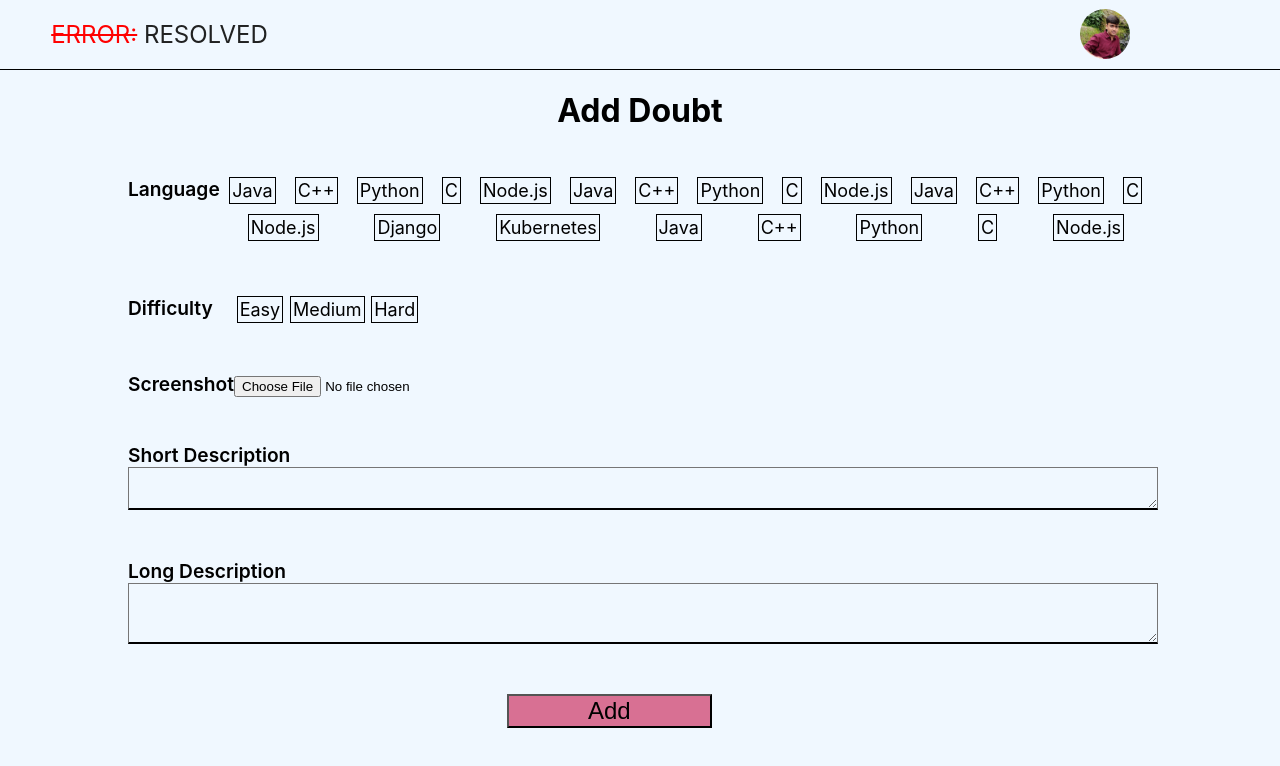
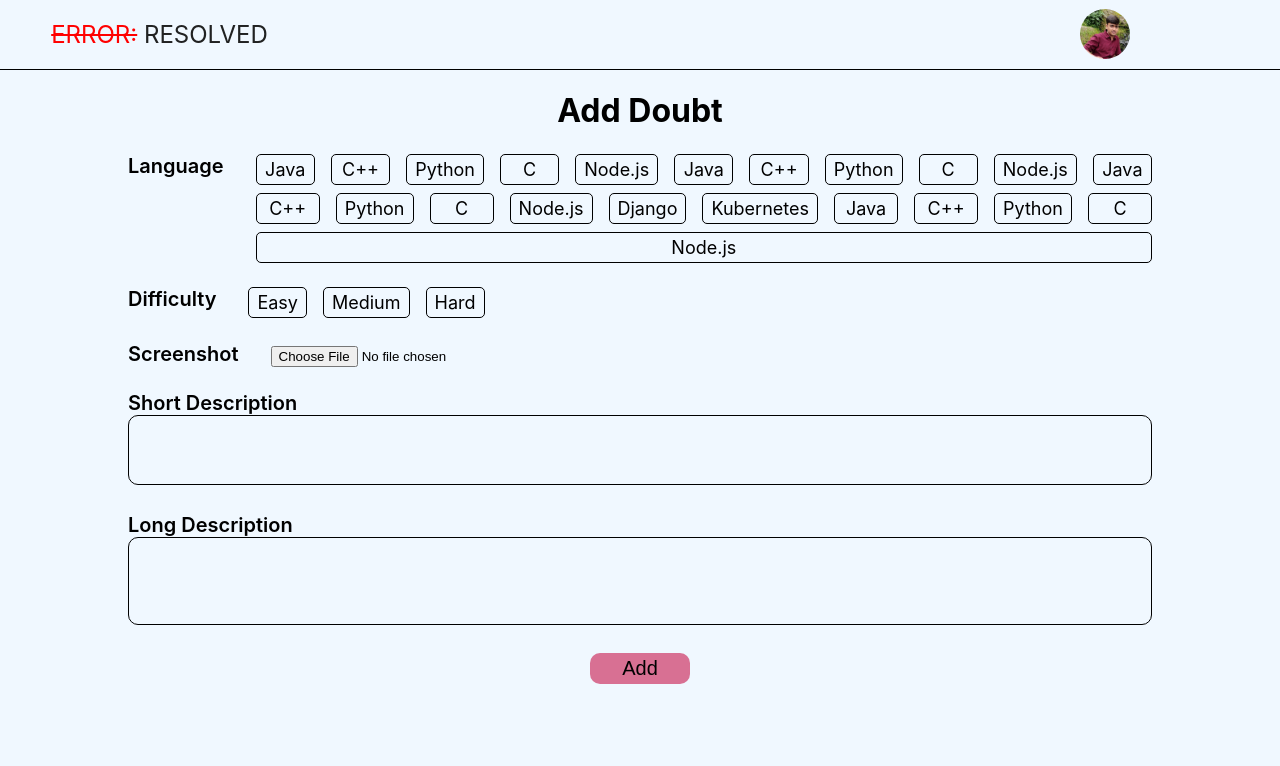
Before and after one commit to arpitgoyal442/Error-Resolved, a Next.js app: page /student/new-doubt in a window 1280 px wide. Shown: the top 766 px of the page. Built offline with nearby package versions, Linux system fonts and the light colour scheme.

Commit message:
new-doubt page

```diff
--- a/pages/student/new-doubt.js
+++ b/pages/student/new-doubt.js
@@ -26,61 +26,53 @@ const topics = [
 ];
 
 function add() {
-
 	return (
 		<div className="addDoubt">
 			<Navbar />
 
 			<div className="addDoubt_body">
+				<h1 className="addDoubt_mainHead">Add Doubt</h1>
 
-			<h1>Add Doubt</h1>
-
-
-				<div className="addDoubt_body_form">
-
-
-
-
-
-					<div className="addDoubt_body_form_language">
-						<label htmlFor="">Language</label>
-						<div className="addDoubt_languages">
-						{topics.map( (t,i)=>( <p key={i}>{t}</p> ) )}
+				<div className="addDoubt_form">
+					<div className="addDoubt_language">
+						<label htmlFor="" className="addDoubt_heading">
+							Language
+						</label>
+						<div className="list">
+							{topics.map((t, i) => (
+								<p key={i}>{t}</p>
+							))}
 						</div>
-
 					</div>
-					<div className="addDoubt_body_form_difficulty">
-						<label htmlFor="">Difficulty</label>
 					<div className="addDoubt_difficulty">
+						<label htmlFor="" className="addDoubt_heading">
+							Difficulty
+						</label>
+						<div className="list">
 							<p>Easy</p>
 							<p>Medium</p>
 							<p>Hard</p>
 						</div>
 					</div>
 
-
 					<div>
-					<label htmlFor="">Screenshot</label>
+						<label htmlFor="" className="addDoubt_heading">Screenshot</label>
 						<input type="file" />
 					</div>
 
-
 					<div>
-					<label htmlFor="">Short Description</label>
+						<label htmlFor="" className="addDoubt_heading">Short Description</label>
 						<textarea name="" id="" cols="30" rows="2"></textarea>
 					</div>
 
 					<div>
-					<label htmlFor="">Long Description</label>
+						<label htmlFor="" className="addDoubt_heading">Long Description</label>
 						<textarea name="" id="" cols="30" rows="3"></textarea>
 					</div>
 
-					<button>Add</button>
-
+					<div className="addDoubt_btnParent"><button className="addDoubt_btn">Add</button></div>
 				</div>
-
 			</div>
-
 		</div>
 	);
 }
--- a/styles/Navbar.css
+++ b/styles/Navbar.css
@@ -6,6 +6,7 @@
 	width: 100vw;
 	height: auto;
 	max-height: 10vh;
+	min-height: 60px;
 	justify-content: space-between;
 	align-items: center;
 	flex-wrap: wrap;
@@ -39,3 +40,8 @@
 .navbarIcons:hover {
 	cursor: pointer;
 }
+@media screen and (max-width: 320px) {
+	.navbar h2 {
+		/* font-size: 18px; */
+	}
+}
--- a/styles/add.css
+++ /dev/null
@@ -1,140 +0,0 @@
-
-
-
-.addDoubt{
-    background-color: var(--primary-background);
-
-}
-
-.addDoubt_body label{
-
-    font-size: larger;
-    color: black;
-    font-weight: 600;
-
-    /* color:red; */
-
-}
-
-.addDoubt_body{
-    width: 100vw;
-    height:85.5vh ;
-    display: flex;
-    flex-direction: column;
-    justify-content: flex-start;
-
-    align-items: center;
-}
-
-
-
-.addDoubt_body_form_language{
-    display: flex;
-    align-items: flex-start;
-
-
-}
-.addDoubt_body_form_difficulty{
-    display: flex;
-    align-items: flex-start;
-    /* background-color: aquamarine; */
-
-
-
-
-}
-
-.addDoubt_body_form_difficulty p{
-
-    padding: 2px;
-    border: 1px solid black;
-
-    margin: 2%;
-    margin-top: 0;
-
-
-}
-
-
-
-.addDoubt_languages{
-
-    display: flex;
-    flex-wrap: wrap;
-
-    flex-direction: row;
-    justify-content: space-around;
-
-    font-size: large;
-}
-.addDoubt_difficulty{
-
-    display: flex;
-    /* flex-wrap: wrap; */
-
-    flex-direction: row;
-    justify-content: space-around;
-
-    font-size: large;
-    margin-left: 2%;
-
-}
-.addDoubt_languages p{
-    padding: 2px;
-    border: 1px solid black;
-    margin: 1%;
-    margin-top: 0;
-
-
-}
-
-.addDoubt_languages p:hover{
-    background-color: var(--button);
-    cursor: pointer;
-}
-
-.addDoubt_difficulty p:hover{
-    background-color:var(--button);
-    cursor: pointer;
-}
-
-.addDoubt_body_form{
-
-    width: 80%;
-    height: 95%;
-/* background-color: aqua; */
-     padding: 2%;
-
-
-    display: flex;
-    flex-direction: column;
-    justify-content: space-between;
-
-}
-
-.addDoubt_body_form textarea{
-
-    height: fit-content;
-    /* border: 0; */
-    width: 100%;
-    background-color: var(--primary-background);
-    font-size: larger;
-    border-bottom: 2px solid;
-
-}
-
-.addDoubt_body_form button{
-
-    font-size:x-large;
-    width: 20%;
-    height: fit-content;
-    margin-left: 37%;
-    background-color:var(--button);
-
-
-}
-
-.addDoubt_body_form button :hover{
-    background-color: rgb(104, 253, 203);
-    cursor: pointer;
-}
--- /dev/null
+++ b/styles/student/NewDoubt.css
@@ -0,0 +1,94 @@
+.addDoubt {
+	background-color: var(--primary-background);
+}
+.addDoubt_heading {
+	font-size: 20px;
+	color: black;
+	font-weight: 600;
+	margin-right: 2rem;
+}
+.addDoubt_body {
+	width: 100%;
+}
+.addDoubt_mainHead {
+    width: 100%;
+	text-align: center;
+}
+.addDoubt_language {
+	display: flex;
+	align-items: flex-start;
+}
+.addDoubt_language .list {
+	display: flex;
+	flex-wrap: wrap;
+	flex-direction: row;
+	font-size: large;
+	column-gap: 1rem;
+	row-gap: 0.5rem;
+}
+.addDoubt_language .list p {
+	margin: 0;
+	padding: 0.25rem 0.5rem;
+	flex: 1;
+	text-align: center;
+	border-radius: 5px;
+	border: 1px solid black;
+	cursor: pointer;
+}
+.addDoubt_language .list p:hover {
+	background-color: var(--button);
+}
+.addDoubt_difficulty {
+	display: flex;
+	align-items: flex-start;
+	flex-direction: row;
+	font-size: large;
+}
+.addDoubt_difficulty .list {
+	display: flex;
+	flex-wrap: wrap;
+	column-gap: 1rem;
+}
+.addDoubt_difficulty .list p {
+	padding: 0.25rem 0.5rem;
+	margin: 0;
+	border-radius: 5px;
+	border: 1px solid black;
+}
+.addDoubt_difficulty .list p:hover {
+	background-color: var(--button);
+	cursor: pointer;
+}
+.addDoubt_form {
+	width: 80%;
+    margin:auto;
+}
+.addDoubt_form > div{
+    margin: 1.5rem 0;
+}
+.addDoubt_form textarea {
+    box-sizing: border-box;
+	resize: none;
+	height: fit-content;
+	width: 100%;
+	padding: 1rem;
+	background-color: var(--primary-background);
+	font-size: 16px;
+	border-radius: 10px;
+	border: 1px solid black;
+}
+.addDoubt_btnParent{
+    display: flex;
+    justify-content: center;
+}
+.addDoubt_btn {
+	font-size: 20px;
+	padding: 0.25rem 2rem;
+    border: none;
+    border-radius: 10px;
+	background-color: var(--button);
+}
+.addDoubt_form button:hover {
+	background-color: rgb(104, 253, 203);
+	cursor: pointer;
+}
```
Also changed, not shown: pages/_app.js (+4 -9 lines). Lines whose indentation alone changed are shown as unchanged.
